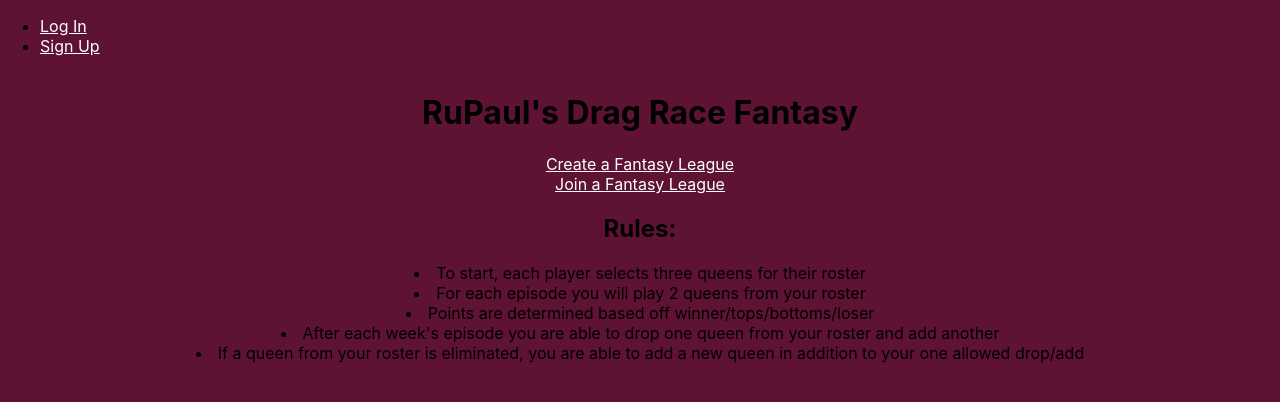
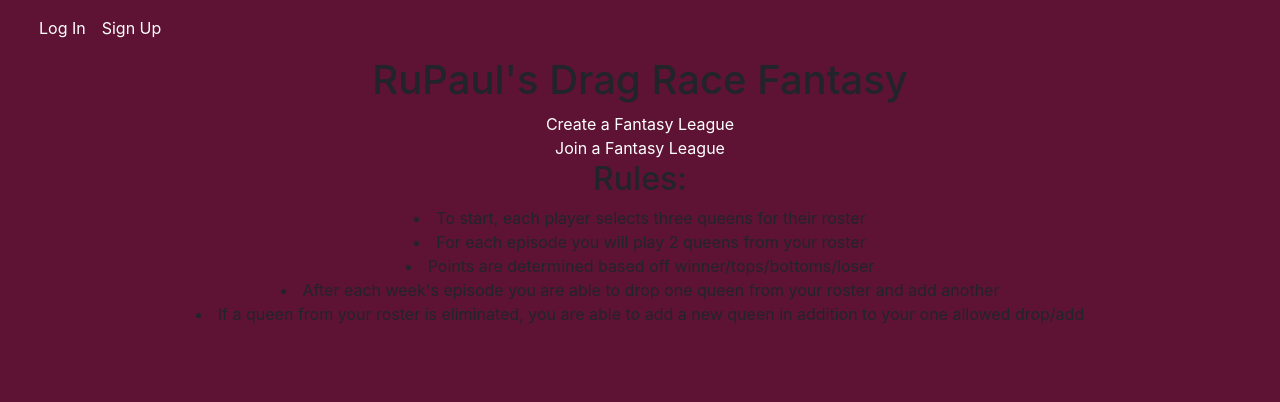
Before and after one commit to hbarrons/rpdrFantasy-react-frontend, a React (Create React App) app: page / in a window 1280 px wide. Shown: the top 402 px of the page. Built offline with nearby package versions, Linux system fonts and the light colour scheme; no server answers.

Commit message:
add bootstrap and collapsible navbar

```diff
--- a/public/index.html
+++ b/public/index.html
@@ -15,6 +15,10 @@
       user's mobile device or desktop. See https://developers.google.com/web/fundamentals/web-app-manifest/
     -->
     <link rel="manifest" href="%PUBLIC_URL%/manifest.json" />
+    <link rel="stylesheet" href="https://cdn.jsdelivr.net/npm/bootstrap@4.0.0/dist/css/bootstrap.min.css" integrity="sha384-Gn5384xqQ1aoWXA+058RXPxPg6fy4IWvTNh0E263XmFcJlSAwiGgFAW/dAiS6JXm" crossorigin="anonymous">
+    <script src="https://code.jquery.com/jquery-3.2.1.slim.min.js" integrity="sha384-KJ3o2DKtIkvYIK3UENzmM7KCkRr/rE9/Qpg6aAZGJwFDMVNA/GpGFF93hXpG5KkN" crossorigin="anonymous"></script>
+    <script src="https://cdn.jsdelivr.net/npm/popper.js@1.12.9/dist/umd/popper.min.js" integrity="sha384-ApNbgh9B+Y1QKtv3Rn7W3mgPxhU9K/ScQsAP7hUibX39j7fakFPskvXusvfa0b4Q" crossorigin="anonymous"></script>
+    <script src="https://cdn.jsdelivr.net/npm/bootstrap@4.0.0/dist/js/bootstrap.min.js" integrity="sha384-JZR6Spejh4U02d8jOt6vLEHfe/JQGiRRSQQxSfFWpi1MquVdAyjUar5+76PVCmYl" crossorigin="anonymous"></script>
     <!--
       Notice the use of %PUBLIC_URL% in the tags above.
       It will be replaced with the URL of the `public` folder during the build.
@@ -24,7 +28,7 @@
       work correctly both with client-side routing and a non-root public URL.
       Learn how to configure a non-root public URL by running `npm run build`.
     -->
-    <title>React App</title>
+    <title>RPDR Fantasy</title>
   </head>
   <body>
     <noscript>You need to enable JavaScript to run this app.</noscript>
--- a/src/App.css
+++ b/src/App.css
@@ -36,3 +36,7 @@
     transform: rotate(360deg);
   }
 }
+
+a {
+  color: white;
+}
--- a/src/components/NavBar/NavBar.jsx
+++ b/src/components/NavBar/NavBar.jsx
@@ -4,25 +4,54 @@ const NavBar = ({ user, handleLogout }) => {
   return (
     <>
       {user ?
-        <nav>
-          <ul>
-            <li>Welcome, {user.name}</li>
-            <li><Link to="/">Home</Link></li>
-            <li><Link to="/myleague">My League</Link></li>
-            <li><Link to="/queens">Queens</Link></li>
-            <li><Link to="/episodes">Episodes</Link></li>
-            <li><Link to="/profiles">Profiles</Link></li>
-            <li><Link to="" onClick={handleLogout}>LOG OUT</Link></li>
-            <li><Link to="/changePassword">Change Password</Link></li>
-          </ul>
+        <nav class="navbar navbar-expand-lg navbar-light ">
+          <button
+            className="navbar-toggler"
+            type="button"
+            data-bs-toggle="collapse"
+            data-bs-target="#navbarNav"
+            aria-controls="navbarNav"
+            aria-expanded="false"
+            aria-label="Toggle navigation"
+          >
+            <span class="navbar-toggler-icon"></span>
+          </button>
+          <div className="collapse navbar-collapse" id="navbarNav">
+            <div className='container-fluid'>
+              <ul className='navbar-nav'>
+                <li nav-item="true"><Link to="/" className='nav-link active'>Home</Link></li>
+                <li nav-item="true"><Link to="/myleague" className='nav-link active'>My League</Link></li>
+                <li nav-item="true"><Link to="/queens" className='nav-link active'>Queens</Link></li>
+                <li nav-item="true"><Link to="/episodes" className='nav-link active'>Episodes</Link></li>
+                <li nav-item="true"><Link to="/profiles" className='nav-link active'>Profiles</Link></li>
+                <li nav-item="true"><Link to="" onClick={handleLogout} className='nav-link active'>LOG OUT</Link></li>
+                <li nav-item="true"><Link to="/changePassword" className='nav-link active'>Change Password</Link></li>
+              </ul>
+            </div>
+          </div>
         </nav>
       :
-        <nav>
-          <ul>
-            <li><Link to="/login">Log In</Link></li>
-            <li><Link to="/signup">Sign Up</Link></li>
+      <nav className='navbar navbar-fixed-top navbar-expand-lg navbar-dark navbar-custom'>
+      <button
+        className="navbar-toggler login-toggle-button"
+        type="button"
+        data-bs-toggle="collapse"
+        data-bs-target="#navbarNav"
+        aria-controls="navbarNav"
+        aria-expanded="false"
+        aria-label="Toggle navigation"
+      >
+        <span className="navbar-toggler-icon"></span>
+      </button>
+      <div className="collapse navbar-collapse" id="navbarNav">
+        <div className='container-fluid'>
+          <ul className='navbar-nav'>
+            <li nav-item="true"><Link to="/login" className='nav-link active'>Log In</Link></li>
+            <li nav-item="true"><Link to="/signup" className='nav-link active'>Sign Up</Link></li>
           </ul>
-        </nav>
+        </div>
+      </div>
+    </nav>
       }
     </>
   )
```
